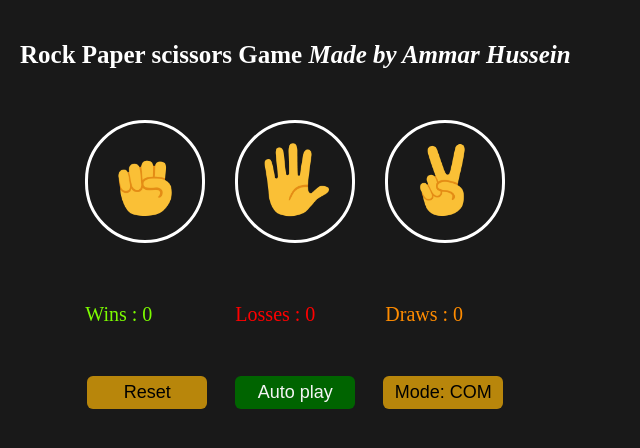
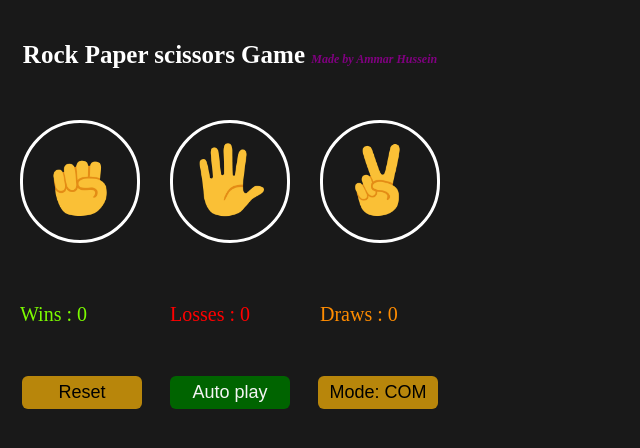
Before and after one commit to Ammar-Husain/Rock-Paper-Scissors-Game, a plain HTML site: page main.html in a window 1280 px wide. Shown: the whole page, without its empty margins (0-640 px from the left). Drawn offline with Linux system fonts and the light colour scheme.

Commit message:
Update style.css

```diff
--- a/style.css
+++ b/style.css
@@ -14,6 +14,11 @@ body {
 	color: white;
 	font-size:25px;
 	font-weight: bold;
+}
+.credit {
+	font-size : 12px;
+	white-space: nowrap;
+	color:purple;
 }
 .choose-buttons {
 	display : grid;
```
